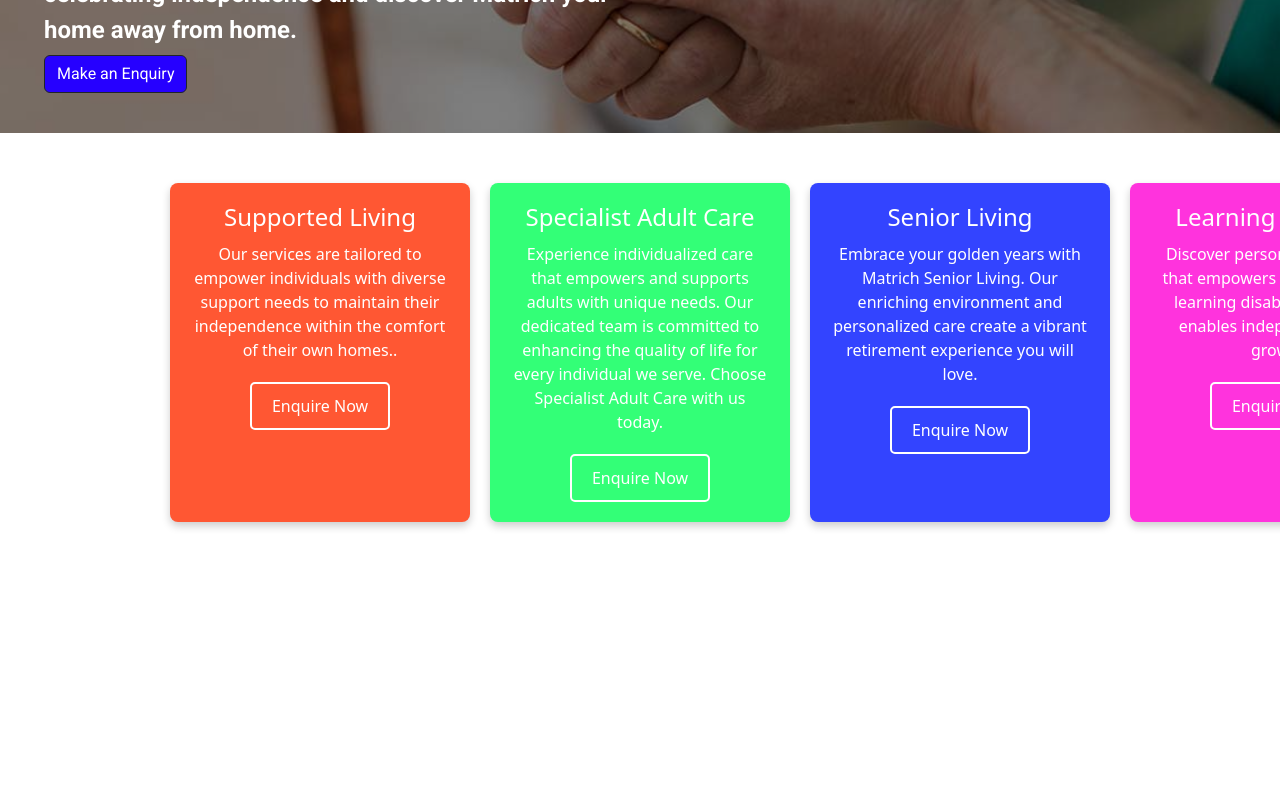
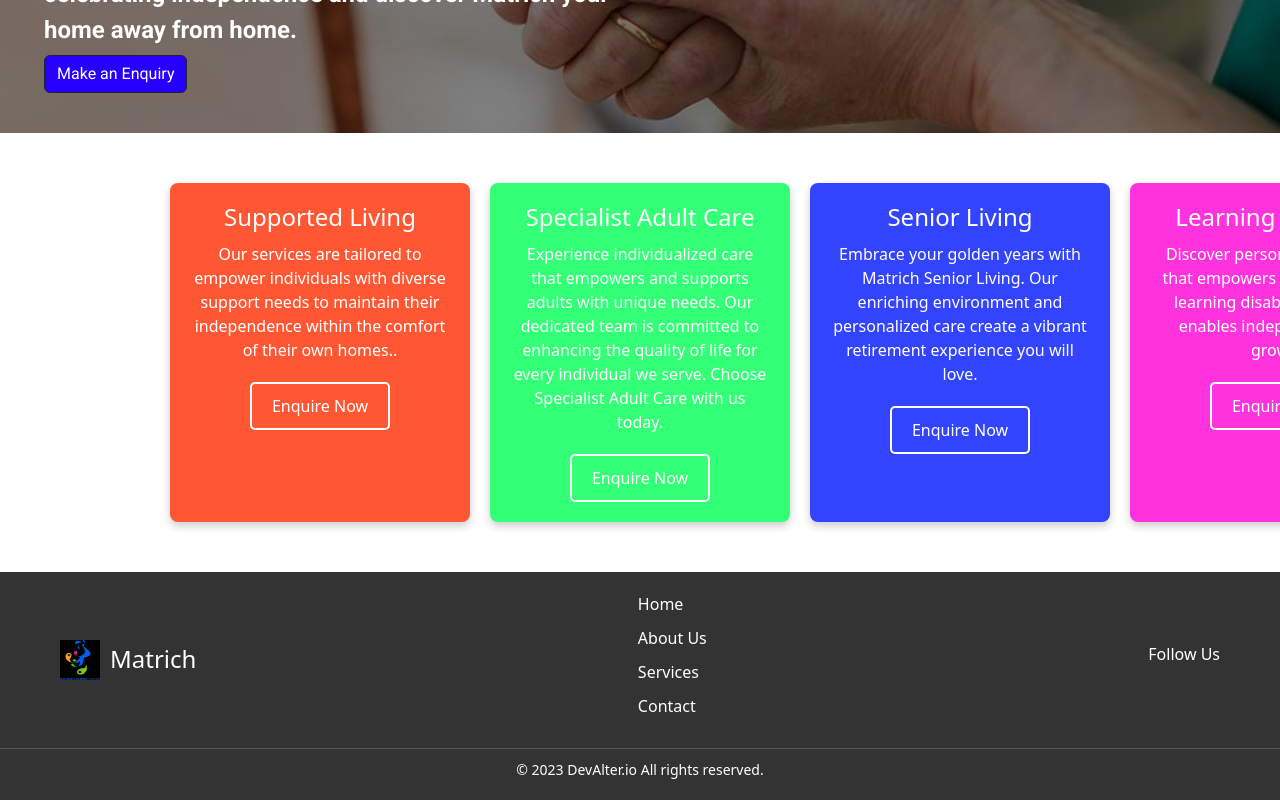
Before and after one commit to kifeakor22/matrich, a React (Create React App) app: page / in a window 1280 px wide. Shown: the part 370-1170 px from the top of the page. Before the commit the page ends 942 px from the top, so only its background shows below. Built offline with nearby package versions, Linux system fonts and the light colour scheme.

Commit message:
footer added

```diff
--- /dev/null
+++ b/src/components/footer/Footer.css
@@ -0,0 +1,93 @@
+/* Footer Container */
+.footer-container {
+    background-color: #333;
+    color: #fff;
+    padding: 20px 0;
+}
+
+/* Footer Content */
+.footer-content {
+    display: flex;
+    justify-content: space-between;
+    align-items: center;
+    max-width: 1200px;
+    margin: 0 auto;
+    padding: 0 20px;
+}
+
+/* Footer Logo */
+.footer-logo {
+    display: flex;
+    align-items: center;
+}
+
+.footer-logo img {
+    width: 40px;
+    /* Adjust the logo size */
+    height: 40px;
+    /* Adjust the logo size */
+    margin-right: 10px;
+}
+
+.footer-logo h2 {
+    font-size: 1.5rem;
+    margin: 0;
+}
+
+/* Footer Links */
+.footer-links ul {
+    list-style: none;
+    padding: 0;
+    margin: 0;
+}
+
+.footer-links ul li {
+    margin-bottom: 10px;
+}
+
+.footer-links a {
+    text-decoration: none;
+    color: #fff;
+    transition: color 0.3s;
+}
+
+.footer-links a:hover {
+    color: #ff6600;
+    /* Change the hover color */
+}
+
+/* Footer Social Icons */
+.footer-social h3 {
+    font-size: 1rem;
+    margin-bottom: 10px;
+}
+
+.footer-social ul {
+    list-style: none;
+    padding: 0;
+    margin: 0;
+    display: flex;
+}
+
+.footer-social ul li {
+    margin-right: 15px;
+}
+
+.footer-social a {
+    text-decoration: none;
+    color: #fff;
+    font-size: 1.25rem;
+}
+
+/* Footer Bottom */
+.footer-bottom {
+    text-align: center;
+    margin-top: 20px;
+    padding-top: 10px;
+    border-top: 1px solid #555;
+}
+
+.footer-bottom p {
+    font-size: 0.875rem;
+    margin: 0;
+}
--- /dev/null
+++ b/src/components/footer/index.js
@@ -0,0 +1,36 @@
+import React from 'react';
+import './Footer.css'; // Import your CSS file for styling
+
+const Footer = () => {
+  return (
+    <footer className="footer-container">
+      <div className="footer-content">
+        <div className="footer-logo">
+          <img src={require('./images/logo.jpg')} alt="Company Logo" />
+          <h2>Matrich</h2>
+        </div>
+        <div className="footer-links">
+          <ul>
+            <li><a href="/">Home</a></li>
+            <li><a href="/about">About Us</a></li>
+            <li><a href="/services">Services</a></li>
+            <li><a href="/contact">Contact</a></li>
+          </ul>
+        </div>
+        <div className="footer-social">
+          <h3>Follow Us</h3>
+          <ul>
+            <li><a href="#"><i className="fab fa-facebook"></i></a></li>
+            <li><a href="#"><i className="fab fa-twitter"></i></a></li>
+            <li><a href="#"><i className="fab fa-instagram"></i></a></li>
+          </ul>
+        </div>
+      </div>
+      <div className="footer-bottom">
+        <p>&copy; {new Date().getFullYear()} DevAlter.io All rights reserved.</p>
+      </div>
+    </footer>
+  );
+};
+
+export default Footer;
--- a/src/pages/Home.js
+++ b/src/pages/Home.js
@@ -2,12 +2,14 @@ import React from 'react';
 import 'bootstrap/dist/css/bootstrap.css';
 import Herogrid from '../components/About';
 import ServiceCards from '../components/services';
+import Footer from '../components/footer';
 
 const Home = () => {
   return (
     <div>
       <Herogrid/>
       <ServiceCards/>
+      <Footer/>
     </div>
   );
 };
```
Also changed, not shown: src/components/footer/images/logo.jpg (added).
